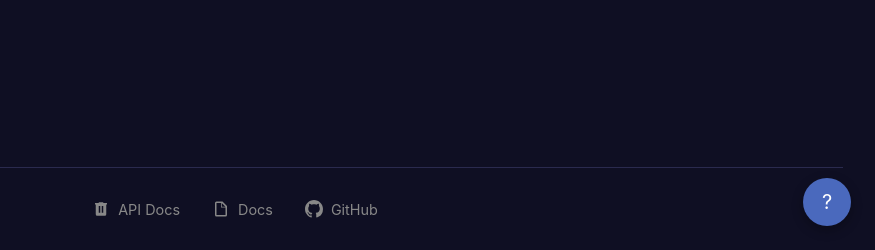
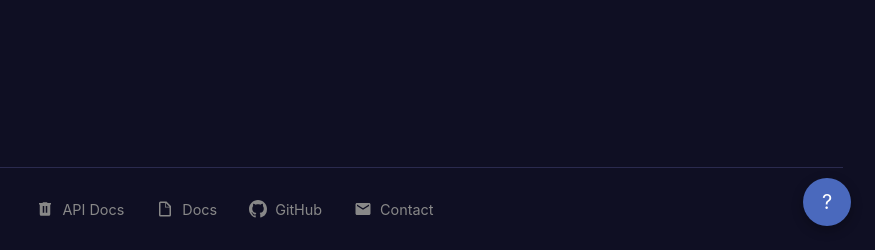
Before and after one commit to wrathagom/Big-Beautiful-Screens, a Python web app: template app/templates/admin_media.html in a window 1280 px wide. Shown: the part 550-800 px from the top of the page, without its empty margins (405-1280 px from the left). Run offline with Jinja, Linux system fonts and the light colour scheme; the template is opened without the code that fills it, so the values that code supplies are empty.

Commit message:
Add e-mail to footer

```diff
--- a/app/templates/partials/footer.html
+++ b/app/templates/partials/footer.html
@@ -13,5 +13,9 @@
             <svg viewBox="0 0 24 24"><path d="M12 0C5.37 0 0 5.37 0 12c0 5.31 3.435 9.795 8.205 11.385.6.105.825-.255.825-.57 0-.285-.015-1.23-.015-2.235-3.015.555-3.795-.735-4.035-1.41-.135-.345-.72-1.41-1.23-1.695-.42-.225-1.02-.78-.015-.795.945-.015 1.62.87 1.845 1.23 1.08 1.815 2.805 1.305 3.495.99.105-.78.42-1.305.765-1.605-2.67-.3-5.46-1.335-5.46-5.925 0-1.305.465-2.385 1.23-3.225-.12-.3-.54-1.53.12-3.18 0 0 1.005-.315 3.3 1.23.96-.27 1.98-.405 3-.405s2.04.135 3 .405c2.295-1.56 3.3-1.23 3.3-1.23.66 1.65.24 2.88.12 3.18.765.84 1.23 1.905 1.23 3.225 0 4.605-2.805 5.625-5.475 5.925.435.375.81 1.095.81 2.22 0 1.605-.015 2.895-.015 3.3 0 .315.225.69.825.57A12.02 12.02 0 0 0 24 12c0-6.63-5.37-12-12-12z"/></svg>
             GitHub
         </a>
+        <a href="mailto:contact@bigbeautifulscreens.com" class="footer-link">
+            <svg viewBox="0 0 24 24"><path d="M20 4H4c-1.1 0-2 .9-2 2v12c0 1.1.9 2 2 2h16c1.1 0 2-.9 2-2V6c0-1.1-.9-2-2-2zm0 4l-8 5-8-5V6l8 5 8-5v2z"/></svg>
+            Contact
+        </a>
     </div>
 </footer>
```
